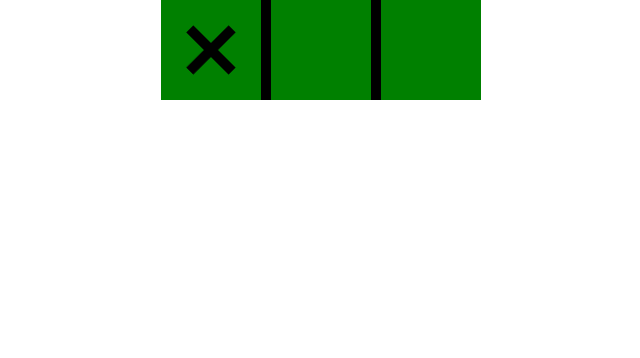
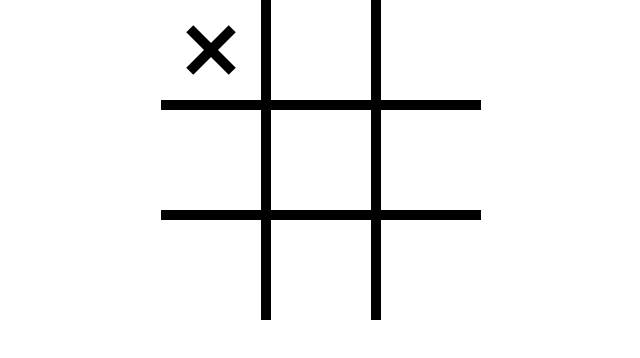
Before and after one commit to Protopaco/TicTacToe, a plain HTML site: page index.html in a window 1280 px wide. Both pictures are taken after a click on the item 530 px from the left and 50 px from the top of the page. Shown: the whole page, without its empty margins (319-959 px from the left). Drawn offline with Linux system fonts and the light colour scheme.

Commit message:
added basic board layout, needs refactoring

```diff
--- a/index.html
+++ b/index.html
@@ -25,7 +25,46 @@
             </li>
         </ul>
         <ul>
+            <li class="line">
+                <div class="horz-line"></div>
+            </li>
+        </ul>
+        <ul class="first-row">
+            <li class="play-space" id="space4">
+                <div class="play-mark" id="mark1">
+                <div class="play-mark" id="mark2"></div></div>
+            </li>
             <li class="line"></li>
+            <li class="play-space" id="space5">
+                <div class="play-mark" id="mark1">
+                <div class="play-mark" id="mark2"></div></div>
+            </li>
+            <li class="line"></li>
+            <li class="play-space" id="space6">
+                <div class="play-mark" id="mark1">
+                <div class="play-mark" id="mark2"></div></div>
+            </li>
+        </ul>
+        <ul>
+            <li class="line">
+                <div class="horz-line"></div>
+            </li>
+        </ul>
+        <ul class="first-row">
+            <li class="play-space" id="space4">
+                <div class="play-mark" id="mark1">
+                <div class="play-mark" id="mark2"></div></div>
+            </li>
+            <li class="line"></li>
+            <li class="play-space" id="space5">
+                <div class="play-mark" id="mark1">
+                <div class="play-mark" id="mark2"></div></div>
+            </li>
+            <li class="line"></li>
+            <li class="play-space" id="space6">
+                <div class="play-mark" id="mark1">
+                <div class="play-mark" id="mark2"></div></div>
+            </li>
         </ul>
     </main>
     <script src="app.js"></script>
--- a/style.css
+++ b/style.css
@@ -2,19 +2,25 @@
     box-sizing: border-box;
     margin: 0;
     padding: 0;
+
 }
 
+body{
+    height: 100vh;
+}
 main{
-    display: flex;
+    display: grid;
+    grid-template-rows: 100px 10px 100px;
     align-items: center;
     justify-content: center;
     background-color: white;
+
 }
 
 .play-space{
     width: 100px;
     height: 100px;
-    background-color: green;
+    background-color: white;
     display: flex;
     align-items: center;
     justify-content: center;
@@ -25,7 +31,7 @@ main{
     width: 5px;
     height: 5px;
     background-color: black;
-    transition: all 3s ease;
+    transition: all 2s ease;
 }
 
 .user-played {
@@ -33,6 +39,7 @@ main{
     width: 60px;
     height: 10px;
 }
+
 
 #mark1.user-played {
     transform: rotate(45deg);
@@ -57,3 +64,8 @@ li {
     display: grid;
     grid-template-columns: 100px 10px 100px 10px 100px;
 }
+
+.horz-line {
+    background-color: black;
+    height: 10px;
+}
```
